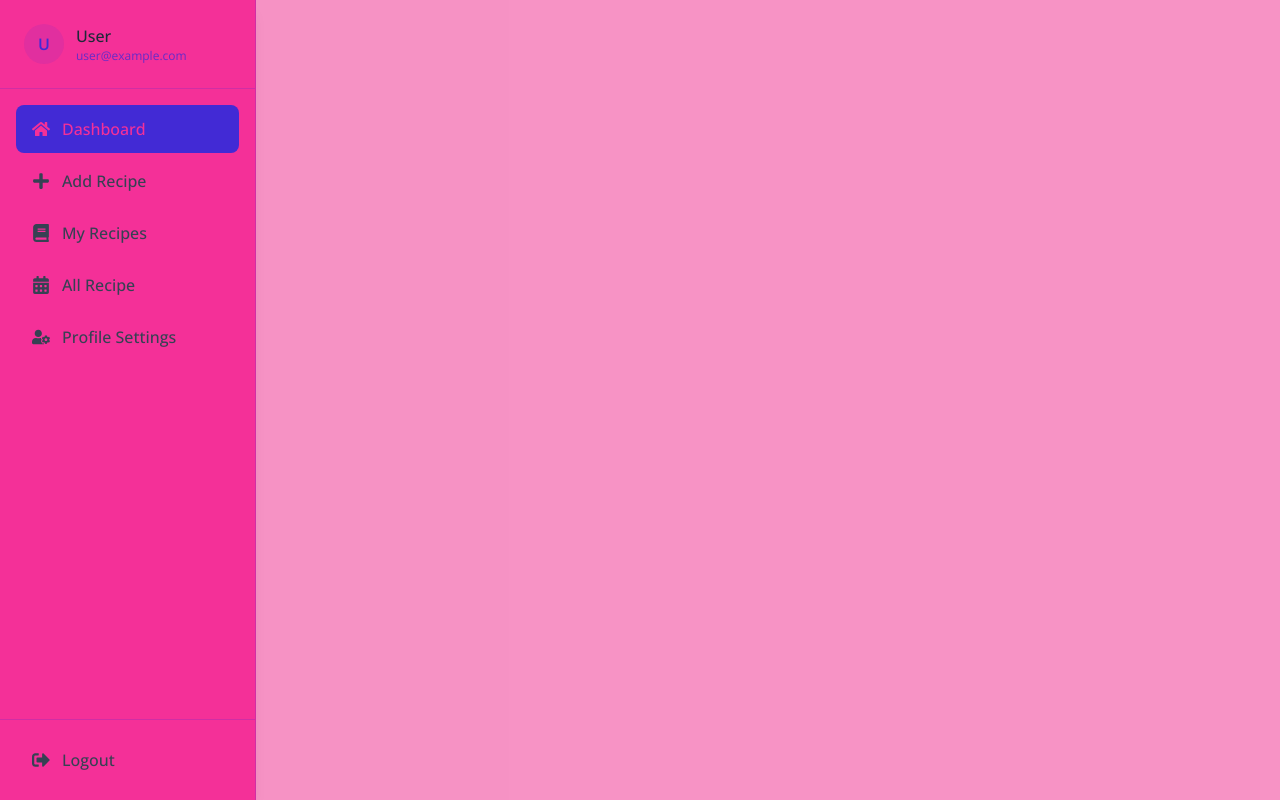
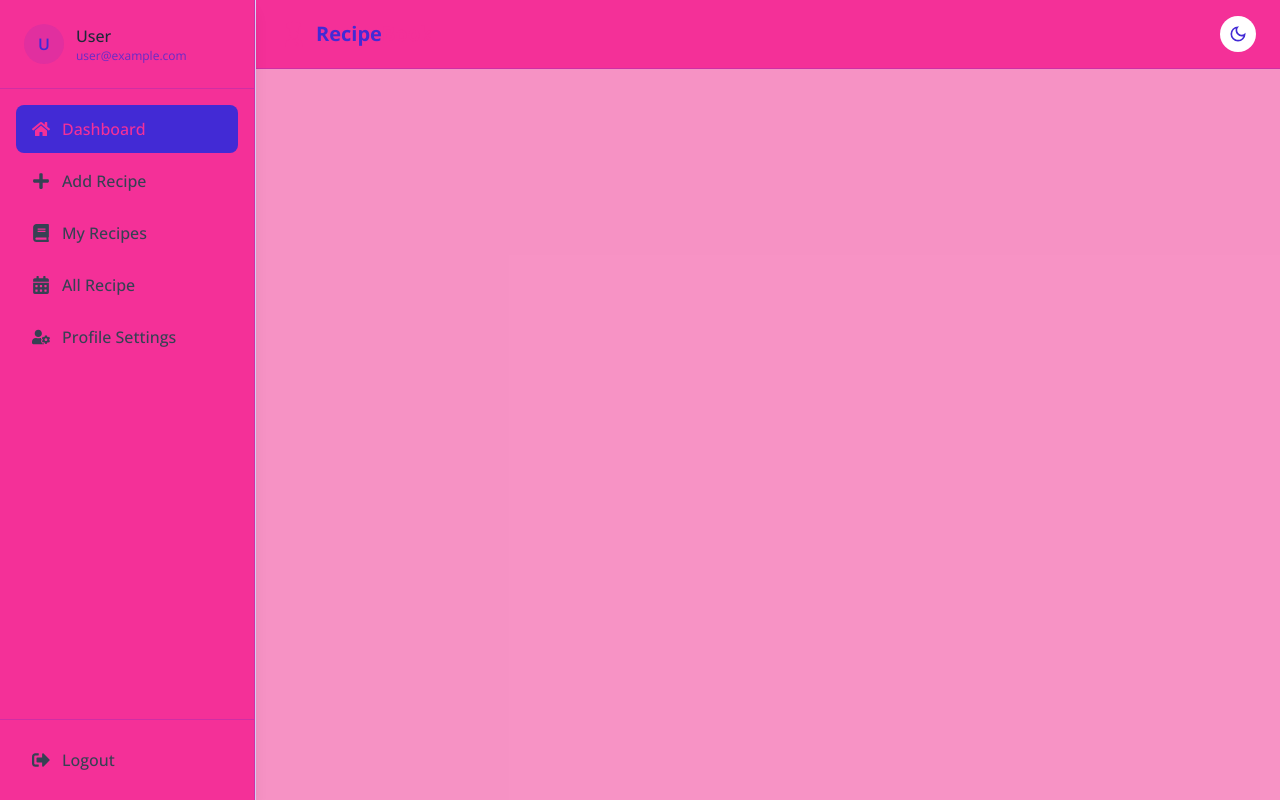
Before and after one commit to ana-yet/recipe-book-client, a React (Vite) app: page /dashboard in a window 1280 px wide. Built offline with nearby package versions, Linux system fonts and the light colour scheme; no server answers; a web font is replaced by a local one.

Commit message:
layout fixed

```diff
--- a/src/layout/Dashboard.jsx
+++ b/src/layout/Dashboard.jsx
@@ -1,18 +1,45 @@
-import React from "react";
+import React, { useState } from "react";
 import { Outlet } from "react-router";
 import Sidebar from "../pages/Dashboard/Sidebar/Sidebar";
+import DashboardNavbar from "../pages/Dashboard/Navbar/DashboardNavbar";
 
 const Dashboard = () => {
+  const [isOpen, setIsOpen] = useState(false);
+
+  const toggleSidebar = () => {
+    setIsOpen((prev) => !prev);
+  };
+
   return (
     <div className="flex h-screen overflow-hidden">
       {/* Sidebar */}
-      <div className="w-64">
+      <div
+        className={`
+          fixed inset-y-0 left-0 z-40 w-64 bg-white dark:bg-gray-900 border-r border-primary/20 dark:border-gray-700
+          transform transition-transform duration-300 ease-in-out
+          ${isOpen ? "translate-x-0" : "-translate-x-full"}
+          lg:translate-x-0 lg:static lg:block
+        `}
+      >
         <Sidebar />
       </div>
 
-      {/* Main Content */}
-      <div className="flex-1 overflow-y-auto bg-secondary/50 dark:bg-gray-800 p-4">
-        <Outlet />
+      {/* Overlay for small screen when sidebar is open */}
+      {isOpen && (
+        <div
+          onClick={toggleSidebar}
+          className="fixed inset-0 bg-black opacity-30 z-30 lg:hidden"
+        />
+      )}
+
+      {/* Main content area */}
+      <div className="flex-1 flex flex-col ">
+        {/* Navbar with toggle button */}
+        <DashboardNavbar toggleSidebar={toggleSidebar} />
+
+        <main className="flex-1 overflow-y-auto bg-secondary/50 dark:bg-gray-800 p-4">
+          <Outlet />
+        </main>
       </div>
     </div>
   );
--- /dev/null
+++ b/src/pages/Dashboard/Navbar/DashboardNavbar.jsx
@@ -0,0 +1,43 @@
+import { Link } from "react-router";
+import { MdOutlineDarkMode } from "react-icons/md";
+import { CiLight } from "react-icons/ci";
+import { GiCook } from "react-icons/gi";
+import useAuth from "../../../hook/useAuth";
+import { FaBars } from "react-icons/fa";
+
+const DashboardNavbar = ({ toggleSidebar }) => {
+  const { darkMode, setDarkMode } = useAuth();
+
+  return (
+    <nav className="w-full bg-secondary dark:bg-gray-800 border-b border-primary/20 dark:border-gray-700 px-6 py-4 flex items-center justify-between">
+      <Link
+        to="/"
+        className="flex items-center text-primary dark:text-secondary text-xl font-bold gap-2"
+      >
+        <GiCook className="text-secondary" size={28} />
+        <span>
+          Recipe<span className="text-secondary">Book</span>
+        </span>
+      </Link>
+
+      {/* for mobile */}
+      <button
+        onClick={toggleSidebar}
+        className="lg:hidden text-primary dark:text-secondary p-2 hover:bg-primary/10 rounded-md"
+      >
+        <FaBars size={20} />
+      </button>
+      <button
+        onClick={() => setDarkMode(!darkMode)}
+        className={`p-2 rounded-full hover:opacity-90 transition-all duration-200 hover:scale-110 ${
+          darkMode ? "bg-white text-gray-900" : "bg-white text-primary"
+        }`}
+        title="Toggle Dark Mode"
+      >
+        {darkMode ? <CiLight size={20} /> : <MdOutlineDarkMode size={20} />}
+      </button>
+    </nav>
+  );
+};
+
+export default DashboardNavbar;
--- a/src/pages/Dashboard/Sidebar/Sidebar.jsx
+++ b/src/pages/Dashboard/Sidebar/Sidebar.jsx
@@ -12,9 +12,10 @@ import {
 } from "react-icons/fa";
 
 import useAuth from "../../../hook/useAuth";
+import Swal from "sweetalert2";
 
 const Sidebar = () => {
-  const { user, logout } = useAuth();
+  const { user, userSignOut } = useAuth();
 
   const navItems = [
     { path: "/dashboard", name: "Dashboard", icon: <FaHome /> },
@@ -33,6 +34,24 @@ const Sidebar = () => {
       icon: <FaUserCog />,
     },
   ];
+
+  const signOutUser = () => {
+    userSignOut()
+      .then(() => {
+        Swal.fire({
+          title: "Logged out successfully!",
+          icon: "success",
+          showConfirmButton: false,
+          timer: 1500,
+          background: darkMode ? "#1a1f1d" : "#f8f4e3",
+          color: darkMode ? "#ffffff" : "#333333",
+        });
+        navigate("/login");
+      })
+      .catch(() => {
+        toast.error("Sign out unsuccessful!");
+      });
+  };
 
   return (
     <div className="inset-y-0 h-screen overflow-scroll bg-secondary dark:bg-gray-800 shadow-lg flex flex-col border-r border-primary/20 dark:border-gray-700">
@@ -84,7 +103,7 @@ const Sidebar = () => {
 
       <div className="p-4 border-t border-primary/20 dark:border-gray-700">
         <button
-          onClick={logout}
+          onClick={signOutUser}
           className="w-full flex items-center px-4 py-3 rounded-lg text-gray-700 hover:bg-primary/10 dark:hover:bg-gray-700 dark:text-secondary transition-colors duration-200"
         >
           <span className="mr-3 text-lg">
```
